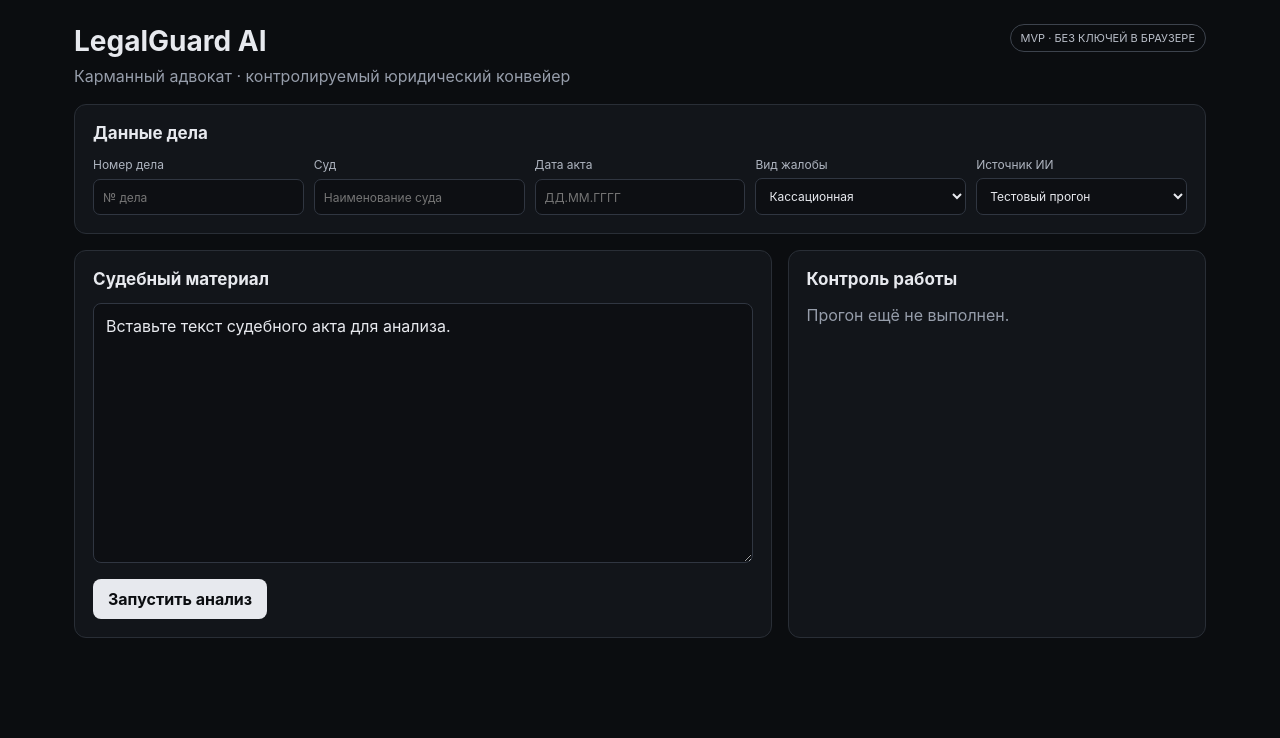
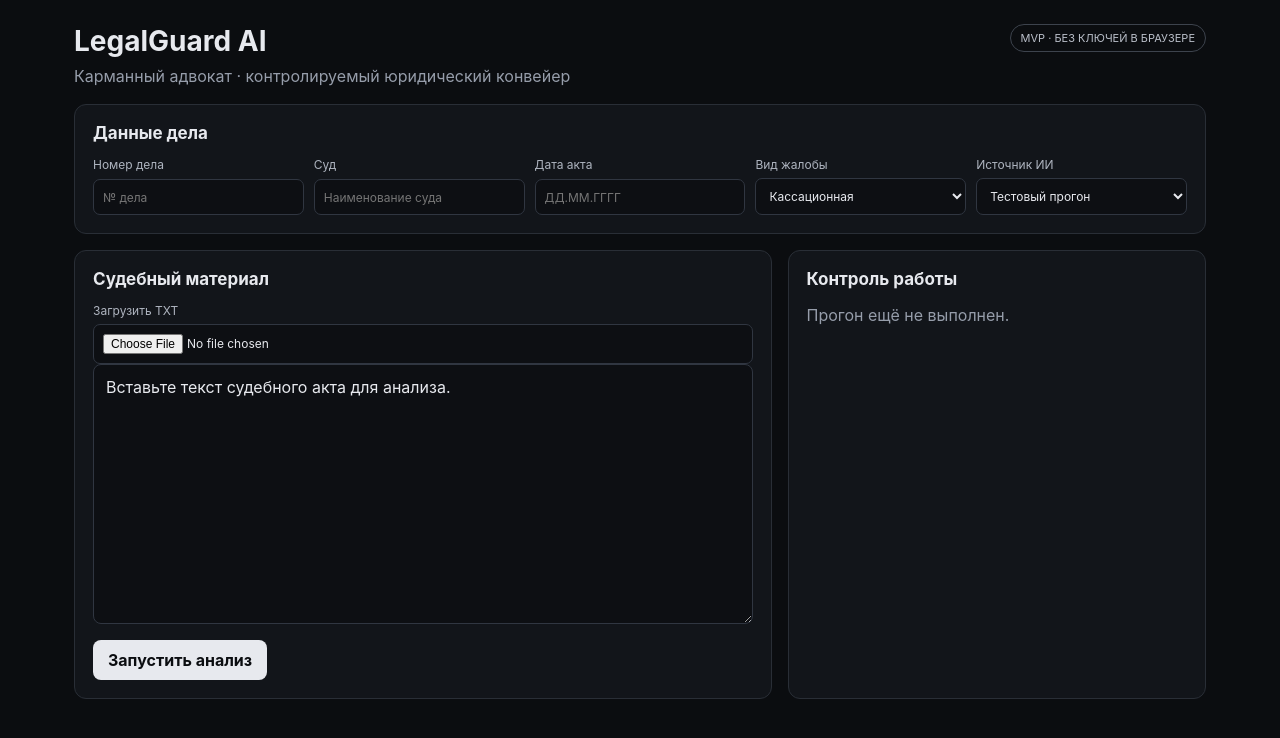
Before and after one commit to porejrosebostan40-cmd/legalguard-ai-fixed, a React (Vite) app: page / in a window 1280 px wide. Shown: the top 738 px of the page. Built offline with nearby package versions, Linux system fonts and the light colour scheme.

Commit message:
Улучшить ввод судебного материала и копирование результата

```diff
--- a/src/main.tsx
+++ b/src/main.tsx
@@ -3,11 +3,13 @@ import { createRoot } from 'react-dom/client';
 import { LegalGuardPipeline } from './services/legalguard.pipeline';
 import { mockProviders } from './providers/mock.providers';
 import { httpProviders } from './providers/http.providers';
+import { readTextDocument } from './services/document-ingestion';
 import type { ComplaintType, LegalGuardResult } from './core/legalguard.types';
 import './styles.css';
 
 function App() {
   const [text, setText] = useState('Вставьте текст судебного акта для анализа.');
+  const [fileName, setFileName] = useState<string | null>(null);
   const [caseNumber, setCaseNumber] = useState('');
   const [courtName, setCourtName] = useState('');
   const [verdictDate, setVerdictDate] = useState('');
@@ -16,15 +18,30 @@ function App() {
   const [result, setResult] = useState<LegalGuardResult | null>(null);
   const [running, setRunning] = useState(false);
   const [error, setError] = useState<string | null>(null);
+  const [copied, setCopied] = useState(false);
 
   const pipeline = useMemo(
     () => new LegalGuardPipeline(providerMode === 'test' ? mockProviders : httpProviders),
     [providerMode],
   );
 
+  async function loadFile(file: File | undefined) {
+    if (!file) return;
+    setError(null);
+    try {
+      const document = await readTextDocument(file);
+      setText(document.text);
+      setFileName(document.name);
+      setResult(null);
+    } catch (cause) {
+      setError(cause instanceof Error ? cause.message : 'Не удалось прочитать файл.');
+    }
+  }
+
   async function run() {
     setRunning(true);
     setError(null);
+    setCopied(false);
     try {
       const next = await pipeline.run(text, {
         caseNumber: caseNumber || '—',
@@ -40,6 +57,12 @@ function App() {
     } finally {
       setRunning(false);
     }
+  }
+
+  async function copyDocument() {
+    if (!result?.finalDocument) return;
+    await navigator.clipboard.writeText(result.finalDocument);
+    setCopied(true);
   }
 
   return (
@@ -66,7 +89,11 @@ function App() {
       <section className="grid">
         <article className="panel">
           <h2>Судебный материал</h2>
-          <textarea value={text} onChange={(event) => setText(event.target.value)} />
+          <div className="upload-row">
+            <label className="file-button">Загрузить TXT<input type="file" accept=".txt,text/plain" onChange={(event) => void loadFile(event.target.files?.[0])} /></label>
+            {fileName && <span className="file-name">{fileName}</span>}
+          </div>
+          <textarea value={text} onChange={(event) => { setText(event.target.value); setFileName(null); }} />
           <button disabled={running} onClick={run}>{running ? 'Выполняется…' : 'Запустить анализ'}</button>
           {error && <div className="error-box">{error}</div>}
         </article>
@@ -115,7 +142,10 @@ function App() {
 
       {result?.finalDocument && (
         <section className="panel document-preview">
-          <h2>Сформированный документ</h2>
+          <div className="document-heading">
+            <h2>Сформированный документ</h2>
+            <button type="button" onClick={() => void copyDocument()}>{copied ? 'Скопировано' : 'Копировать'}</button>
+          </div>
           <pre>{result.finalDocument}</pre>
         </section>
       )}
```
